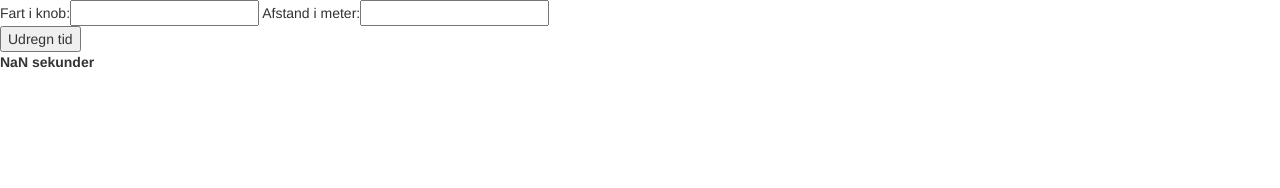
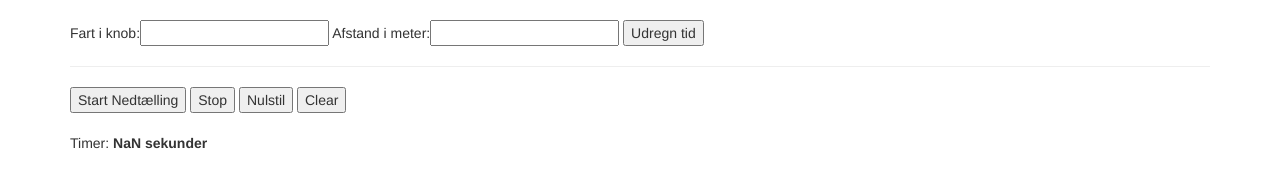
Before and after one commit to mathiasj64/MissileCountdown, a plain HTML site: page Index.html in a window 1280 px wide. Both pictures are taken after a click on the button "Udregn tid". Drawn offline with nearby package versions, Linux system fonts and the light colour scheme.

Commit message:
added timer. Not done yet

```diff
--- a/Index.html
+++ b/Index.html
@@ -9,26 +9,37 @@
 </head>
 
 <body>
-    Fart i knob:<input id="inputSpeedKnots" type="number">
-    Afstand i meter:<input id="inputDistanceMeters" type="number">
+    <div class="container">
+        <br>
+        <div id="counter">
+            Fart i knob:<input id="inputSpeedKnots" type="number"> Afstand i meter:<input id="inputDistanceMeters" type="number">
 
-    <div id="counter">
+            <button onclick="buttonClicked()">Udregn tid</button>
 
-        <button onclick="buttonClicked()">Udregn tid</button>
+        </div>
 
+        <hr>
+
+        <button onclick="startCounter()">Start Nedtælling</button>
+        <button onclick="stopCounter()">Stop</button>
+        <button onclick="resetCounter()">Nulstil</button>
+        <button onclick="clear()">Clear</button>
+
+        <br>
+        <br> Timer: <label id="result"></label>
     </div>
-
-    <label id="result"></label>
 </body>
 
 <script>
+    var result;
     function buttonClicked() {
         var speedKnots = $("#inputSpeedKnots").val();
         var distanceMeters = $("#inputDistanceMeters").val();
 
-        var result = calculateTime(speedKnots, distanceMeters);
+        result = calculateTime(speedKnots, distanceMeters);
 
         console.log(result);
+
         $("#result").text(result + " sekunder");
     }
 
@@ -37,7 +48,40 @@
 
         var timeSeconds = distanceMeters / speedMetersPerSecond;
 
-        return timeSeconds;
+        return timeSeconds.toFixed(4);
+    }
+
+    var counter;
+
+    function startCounter() {
+
+        counter = setInterval(timer, 10);
+
+        function timer() {
+
+            result -= 0.01;
+
+            if (result < 0) {
+                result = 0;
+                clearInterval(counter);
+                $("#result").text(result + " sekunder");
+                return;
+            }
+            $("#result").text(result + " sekunder");
+        }
+
+    }
+
+    function stopCounter() {
+        clearInterval(counter);
+    }
+
+    function resetCounter() {
+        buttonClicked();
+    }
+
+    function clear() {
+        $("#result").text('');
     }
 
 </script>
```
